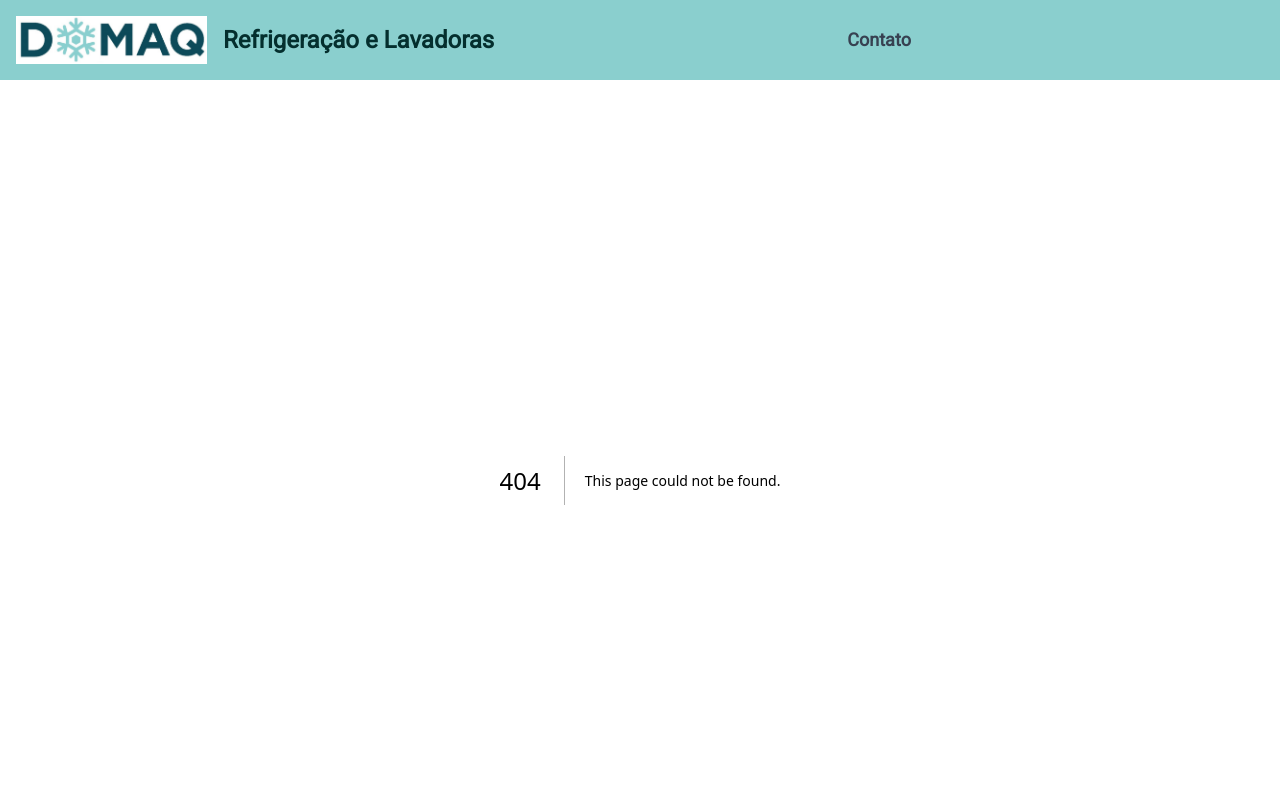
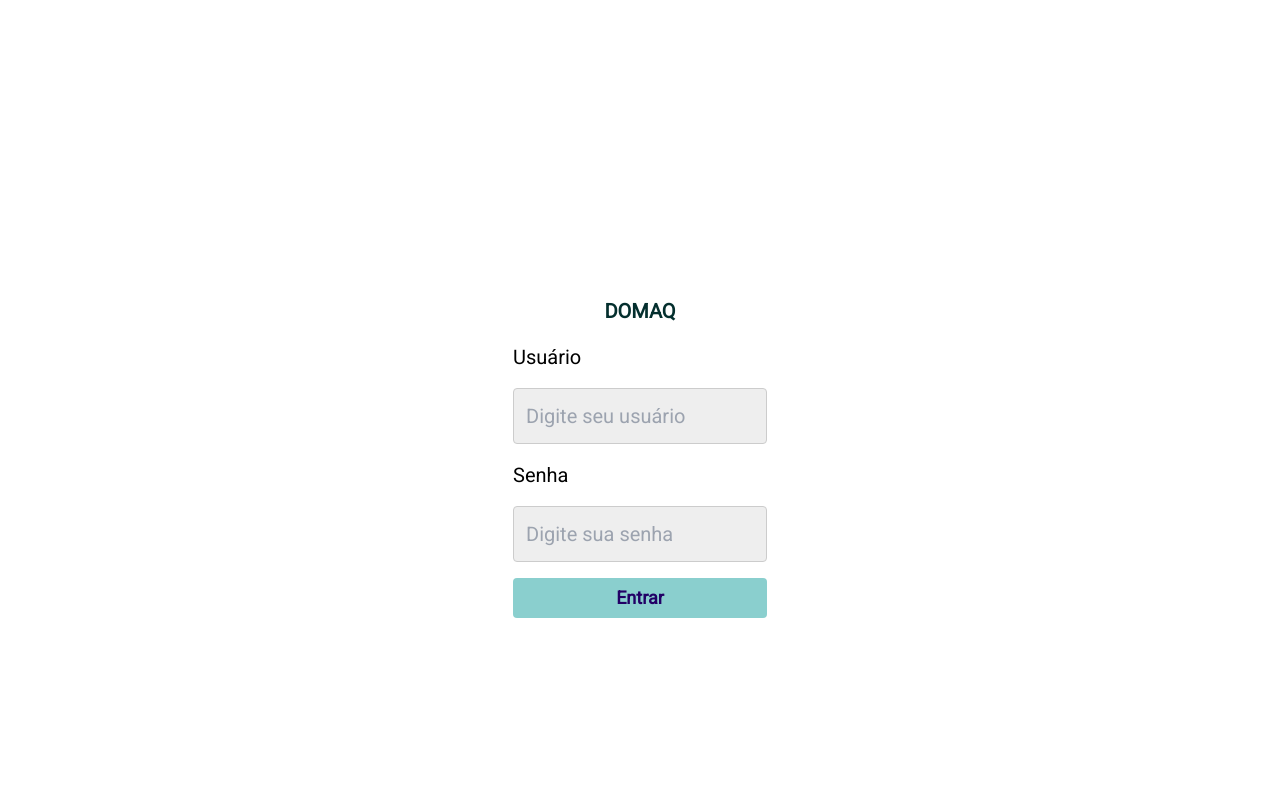
Before and after one commit to jessicasantospereira/landing-page-domaq, a Next.js app: page /login in a window 1280 px wide. Before the commit this address had no page. Shown: the top 800 px of the page. Built offline with nearby package versions, Linux system fonts and the light colour scheme.

Commit message:
feat: teste pagina de login

```diff
--- a/package.json
+++ b/package.json
@@ -9,9 +9,11 @@
     "lint": "next lint"
   },
   "dependencies": {
+    "axios": "^1.7.7",
     "next": "14.2.3",
     "react": "^18",
     "react-dom": "^18",
+    "react-query": "^3.39.3",
     "sharp": "^0.33.4"
   },
   "devDependencies": {
--- a/src/app/globals.css
+++ b/src/app/globals.css
@@ -2,32 +2,134 @@
 @tailwind components;
 @tailwind utilities;
 
-/* :root {
-  --foreground-rgb: 0, 0, 0;
-  --background-start-rgb: 214, 219, 220;
-  --background-end-rgb: 255, 255, 255;
+*,
+*::after,
+*::before {
+  box-sizing: border-box;
 }
 
-@media (prefers-color-scheme: dark) {
-  :root {
-    --foreground-rgb: 255, 255, 255;
-    --background-start-rgb: 0, 0, 0;
-    --background-end-rgb: 0, 0, 0;
-  }
+html {
+  --font: Roboto, Oxygen, Ubuntu, Cantarell, "Open Sans", "Helvetica Neue",
+    sans-serif;
+  --font-title: Roboto, "Times New Roman", Times, serif;
+  --font-size: 1.25rem;
+  --color: #8acfce;
+  --color-light: #edf;
+  --color-dark: #206;
+  --radius: 0.25rem;
 }
 
-body {
-  color: rgb(var(--foreground-rgb));
-  background: linear-gradient(
-      to bottom,
-      transparent,
-      rgb(var(--background-end-rgb))
-    )
-    rgb(var(--background-start-rgb));
+body,
+input,
+textarea,
+button {
+  font-size: var(--font-size);
+  font-family: var(--font);
 }
 
-@layer utilities {
-  .text-balance {
-    text-wrap: balance;
-  }
-} */
+h1,
+h2,
+h3 {
+  font-family: var(--font-title);
+}
+
+h1,
+h2,
+h3,
+p,
+ul {
+  margin: 1rem 0;
+}
+
+ul {
+  list-style: none;
+}
+
+li {
+  margin-bottom: 0.5rem;
+}
+
+label {
+  display: block;
+  /* margin-bottom: 0.25rem; */
+}
+
+input,
+textarea {
+  display: block;
+  border: 1px solid #ccc;
+  width: 100%;
+  max-width: 30rem;
+  padding: 0.75rem;
+  border-radius: var(--radius);
+  background: #eee;
+  transition: 0.2s;
+  /* margin-bottom: 1rem; */
+}
+
+input[type="checkbox"] {
+  display: inline-block;
+  width: auto;
+  margin: 0 0.5rem 0 0;
+}
+
+input:focus,
+textarea:focus {
+  outline: none;
+  border-color: var(--color);
+  background: white;
+  box-shadow: 0 0 0 3px var(--color-light);
+}
+
+button {
+  font-size: 1.125rem;
+  display: block;
+  cursor: pointer;
+  border: none;
+  border-radius: var(--radius);
+  transition: 0.1s;
+  background: var(--color);
+  color: var(--color-dark);
+  padding: 0.6em 1.2em;
+  /* margin-bottom: 1rem; */
+  line-height: 1;
+}
+
+button:hover,
+button:focus {
+  background: var(--color);
+  box-shadow: 0 0 0 3px var(--color-light), 0 0 0 4px var(--color);
+  outline: none;
+}
+
+button:active {
+  box-shadow: 0 0 0 3px var(--color), 0 0 0 4px var(--color);
+}
+
+button:disabled {
+  opacity: 0.5;
+  cursor: wait;
+}
+
+hr {
+  border: 2px solid #eee;
+  margin: 2rem auto;
+}
+
+video,
+img {
+  max-width: 100%;
+  display: block;
+}
+
+.flex {
+  display: flex;
+  gap: 1rem;
+}
+
+.menu {
+  display: flex;
+  gap: 1.5rem;
+  list-style: none;
+  padding: 0;
+}
--- a/src/app/layout.tsx
+++ b/src/app/layout.tsx
@@ -1,8 +1,7 @@
 import type { Metadata } from "next";
+import { QueryClient, QueryClientProvider } from "react-query";
 import { Roboto } from "next/font/google";
 import "./globals.css";
-import Header from "@/components/header";
-import Footer from "@/components/footer";
 
 const roboto = Roboto({ weight: "400", style: "normal", subsets: ["latin"] });
 
@@ -11,6 +10,8 @@ export const metadata: Metadata = {
   description: "Concerto e manutenção de refrigeração e lavadoras em geral.",
 };
 
+const client = new QueryClient();
+
 export default function RootLayout({
   children,
 }: Readonly<{
@@ -18,11 +19,7 @@ export default function RootLayout({
 }>) {
   return (
     <html lang="pt-BR">
-      <body className={roboto.className}>
-        <Header />
-        {children}
-        <Footer />
-      </body>
+      <body className={roboto.className}>{children}</body>
     </html>
   );
 }
--- /dev/null
+++ b/src/app/login/page.tsx
@@ -0,0 +1,9 @@
+import CardLogin from "@/concepts/Login/components/CardLogin";
+
+export default function LoginPage() {
+  return (
+    <main className="flex justify-center relative top-[280px] left-auto">
+      <CardLogin />
+    </main>
+  );
+}
--- a/src/app/page.tsx
+++ b/src/app/page.tsx
@@ -1,12 +1,18 @@
 import Banner from "@/components/banner";
+import Footer from "@/components/footer";
+import Header from "@/components/header";
 import React from "react";
 
 export default function Home() {
   return (
-    <main className="flex flex-col items-center justify-between p-20">
-      <div className="z-10 w-full max-w-5xl items-center justify-between font-mono text-sm lg:flex">
-        <Banner />
-      </div>
-    </main>
+    <>
+      <Header />
+      <main className="flex flex-col items-center justify-between p-20">
+        <div className="z-10 w-full max-w-5xl items-center justify-between font-mono text-sm lg:flex">
+          <Banner />
+        </div>
+      </main>
+      <Footer />
+    </>
   );
 }
--- /dev/null
+++ b/src/concepts/Login/components/CardLogin/index.tsx
@@ -0,0 +1,13 @@
+import React from "react";
+import FormLogin from "../Form";
+
+const CardLogin: React.FC = () => {
+  return (
+    <div className="w-96 h-96 bg-gray rounded-3xl shadow-sm shadow-green-50">
+      <h2 className="text-teal-950 font-bold text-center">DOMAQ</h2>
+      <FormLogin />
+    </div>
+  );
+};
+
+export default CardLogin;
--- /dev/null
+++ b/src/concepts/Login/components/Form/index.tsx
@@ -0,0 +1,28 @@
+import { fazerLogin } from "@/server/hooks/useApi";
+
+const FormLogin: React.FC = () => {
+  return (
+    <form className="flex flex-col m-8" action={fazerLogin}>
+      <label>Usuário</label>
+      <input
+        type="text"
+        placeholder="Digite seu usuário"
+        className="border-2 border-gray-300 p-2 rounded-md"
+      />
+      <label>Senha</label>
+      <input
+        type="password"
+        placeholder="Digite sua senha"
+        className="border-2 border-gray-300 p-2 rounded-md"
+      />
+      <button
+        type="submit"
+        className="bg-teal-950 text-white font-bold py-2 rounded-md"
+      >
+        Entrar
+      </button>
+    </form>
+  );
+};
+
+export default FormLogin;
--- /dev/null
+++ b/src/server/hooks/useApi.ts
@@ -0,0 +1,8 @@
+import axios from "axios";
+
+export async function useApi() {
+  const api = axios.create({
+    baseURL: "http://localhost:8080/api",
+  });
+  return api;
+}
--- /dev/null
+++ b/src/server/hooks/useLogin.ts
@@ -0,0 +1,5 @@
+import { useApi } from "./useApi";
+
+export const useLogin = () => {
+  const api = useApi();
+};
--- /dev/null
+++ b/src/types/Login.ts
@@ -0,0 +1,4 @@
+export type Login = {
+  login: string;
+  senha: string;
+};
--- a/tailwind.config.ts
+++ b/tailwind.config.ts
@@ -12,6 +12,7 @@ const config: Config = {
         teal: {
           20: "#8acfce",
         },
+        gray: "#f3f4f6",
       },
       backgroundImage: {
         "gradient-radial": "radial-gradient(var(--tw-gradient-stops))",
```
Also changed, not shown: src/concepts/Login/contexts/LoginContext.tsx (added, +25 -0 lines), 1 other file (tests, documents, lock files or other folders).
